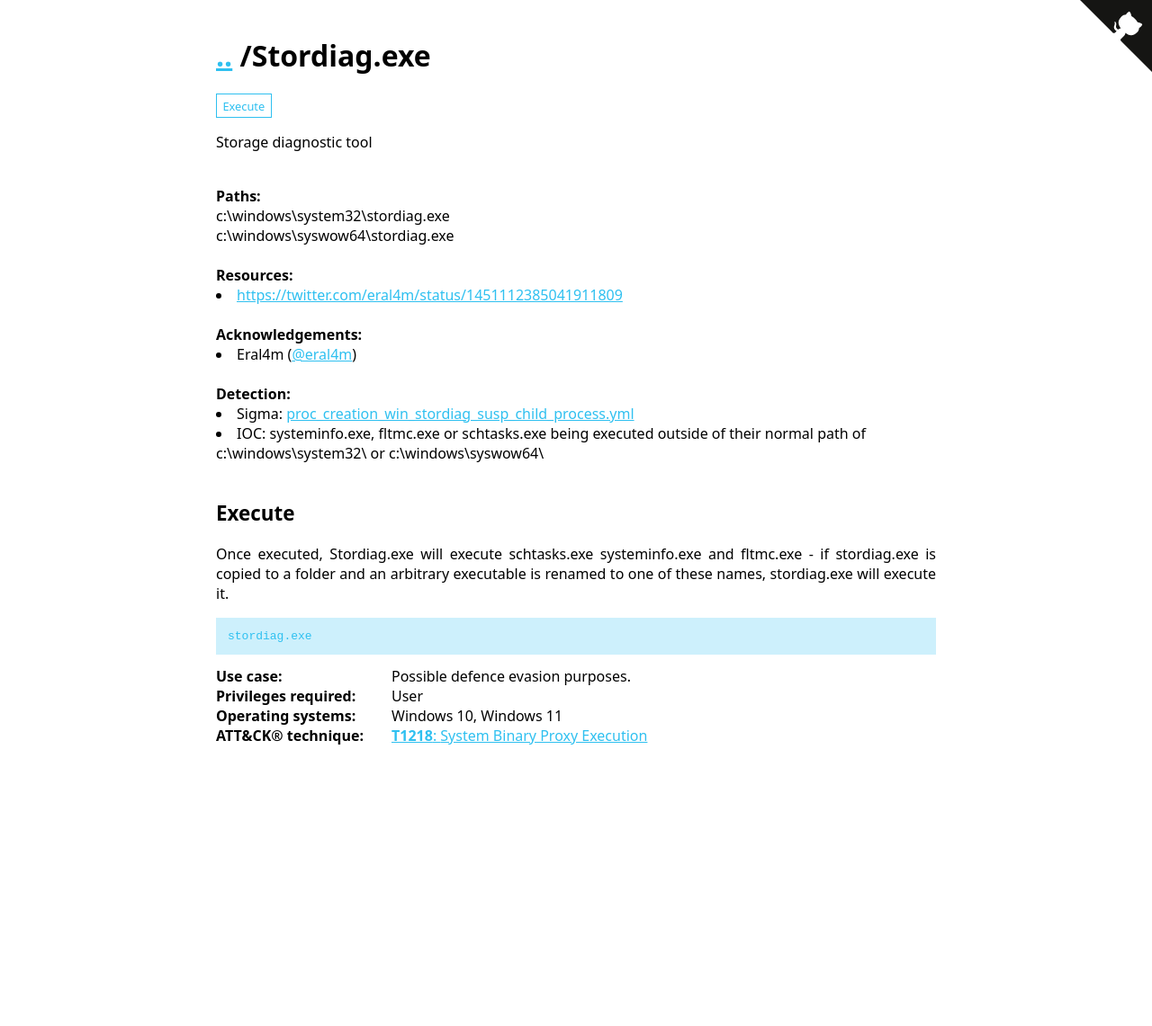
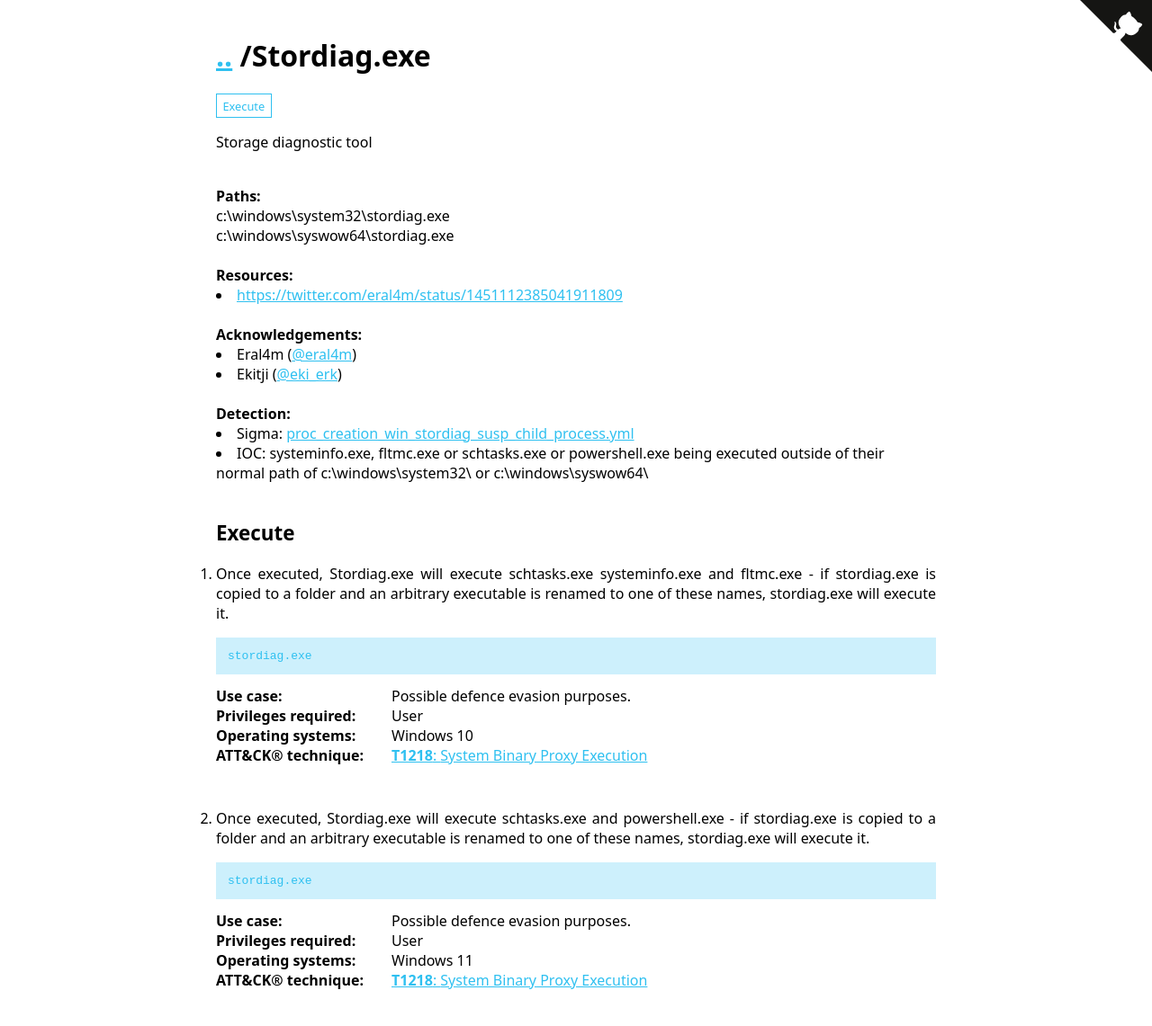
Before and after one commit to LOLBAS-Project/LOLBAS-Project.github.io, a Jekyll site: the page built from _lolbas/Binaries/Stordiag.md, in a window 1280 px wide. Shown: the whole page at 90% size. Built offline with Jekyll 4.4.1, drawn with Linux system fonts in a browser that asks for light colours; before the commit the page ends 900 px from its top, so only the background shows below that.

Commit message:
Applying update LOLBAS-Project/LOLBAS@9ee554862378153823ed65a8f0a8d19888fea5a0

```diff
--- a/_lolbas/Binaries/Stordiag.md
+++ b/_lolbas/Binaries/Stordiag.md
@@ -10,16 +10,25 @@ Commands:
     Category: Execute
     Privileges: User
     MitreID: T1218
-    OperatingSystem: Windows 10, Windows 11
+    OperatingSystem: Windows 10
+  - Command: stordiag.exe
+    Description: Once executed, Stordiag.exe will execute schtasks.exe and powershell.exe - if stordiag.exe is copied to a folder and an arbitrary executable is renamed to one of these names, stordiag.exe will execute it.
+    Usecase: Possible defence evasion purposes.
+    Category: Execute
+    Privileges: User
+    MitreID: T1218
+    OperatingSystem: Windows 11
 Full_Path:
   - Path: c:\windows\system32\stordiag.exe
   - Path: c:\windows\syswow64\stordiag.exe
 Detection:
   - Sigma: https://github.com/SigmaHQ/sigma/blob/683b63f8184b93c9564c4310d10c571cbe367e1e/rules/windows/process_creation/proc_creation_win_stordiag_susp_child_process.yml
-  - IOC: systeminfo.exe, fltmc.exe or schtasks.exe being executed outside of their normal path of c:\windows\system32\ or c:\windows\syswow64\
+  - IOC: systeminfo.exe, fltmc.exe or schtasks.exe or powershell.exe being executed outside of their normal path of c:\windows\system32\ or c:\windows\syswow64\
 Resources:
   - Link: https://twitter.com/eral4m/status/1451112385041911809
 Acknowledgement:
   - Person: Eral4m
     Handle: '@eral4m'
+  - Person: Ekitji
+    Handle: '@eki_erk'
 ---
```
